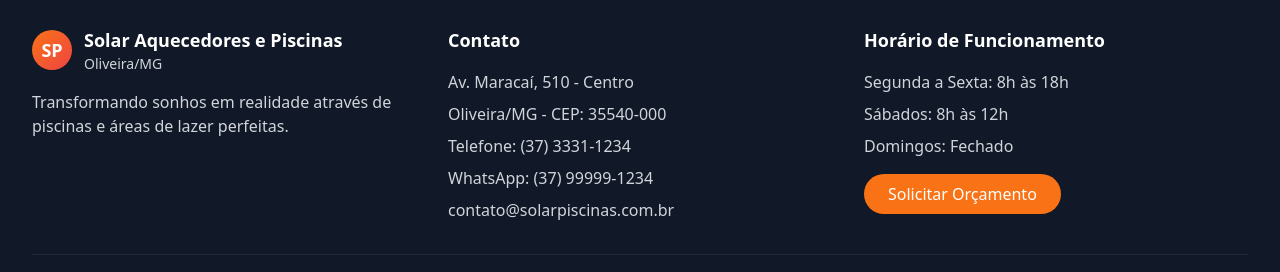
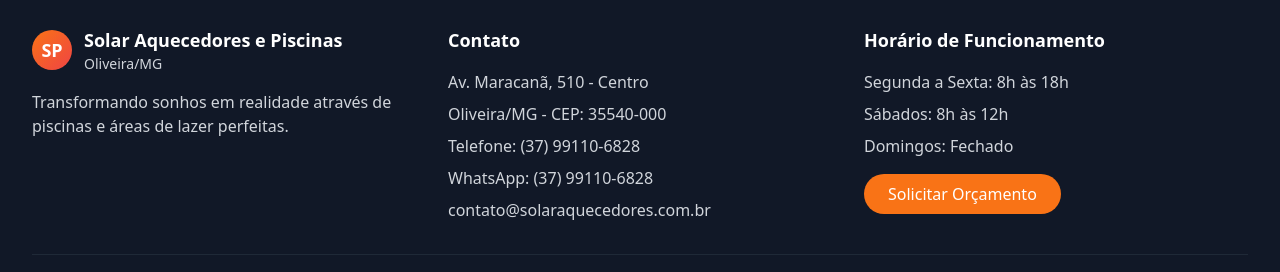
Before and after one commit to cipherflyhigh/solar, a React (Vite) app: page / in a window 1280 px wide. Shown: the part 5340-5612 px from the top of the page. Built offline with nearby package versions, Linux system fonts and the light colour scheme.

Commit message:
Corrigir informações do footer e endereço

```diff
--- a/index.html
+++ b/index.html
@@ -47,7 +47,7 @@
       "email": "contato@solaraquecedores.com.br",
       "address": {
         "@type": "PostalAddress",
-        "streetAddress": "Av. Maracaí, 510",
+        "streetAddress": "Av. Maracanã, 510",
         "addressLocality": "Oliveira",
         "addressRegion": "MG",
         "postalCode": "35540-000",
--- a/src/App.tsx
+++ b/src/App.tsx
@@ -696,11 +696,11 @@ function App() {
             <div>
               <h4 className="font-semibold text-lg mb-4">Contato</h4>
               <div className="space-y-2 text-gray-300">
-                <p>Av. Maracaí, 510 - Centro</p>
+                <p>Av. Maracanã, 510 - Centro</p>
                 <p>Oliveira/MG - CEP: 35540-000</p>
-                <p>Telefone: (37) 3331-1234</p>
-                <p>WhatsApp: (37) 99999-1234</p>
-                <p>contato@solarpiscinas.com.br</p>
+                <p>Telefone: (37) 99110-6828</p>
+                <p>WhatsApp: (37) 99110-6828</p>
+                <p>contato@solaraquecedores.com.br</p>
               </div>
             </div>
 
--- a/src/components/ProductSchema.tsx
+++ b/src/components/ProductSchema.tsx
@@ -39,7 +39,7 @@ export const ProductSchema: React.FC<ProductSchemaProps> = ({
       "name": "Solar Aquecedores e Piscinas",
       "address": {
         "@type": "PostalAddress",
-        "streetAddress": "Av. Maracaí, 510",
+        "streetAddress": "Av. Maracanã, 510",
         "addressLocality": "Oliveira",
         "addressRegion": "MG",
         "postalCode": "35540-000",
--- a/src/components/StructuredData.tsx
+++ b/src/components/StructuredData.tsx
@@ -37,7 +37,7 @@ export const productStructuredData = {
         "name": "Solar Aquecedores e Piscinas",
         "address": {
           "@type": "PostalAddress",
-          "streetAddress": "Av. Maracaí, 510",
+          "streetAddress": "Av. Maracanã, 510",
           "addressLocality": "Oliveira",
           "addressRegion": "MG",
           "postalCode": "35540-000",
@@ -86,7 +86,7 @@ export const serviceStructuredData = {
     "name": "Solar Aquecedores e Piscinas",
     "address": {
       "@type": "PostalAddress",
-      "streetAddress": "Av. Maracaí, 510",
+      "streetAddress": "Av. Maracanã, 510",
       "addressLocality": "Oliveira",
       "addressRegion": "MG",
       "postalCode": "35540-000",
```
